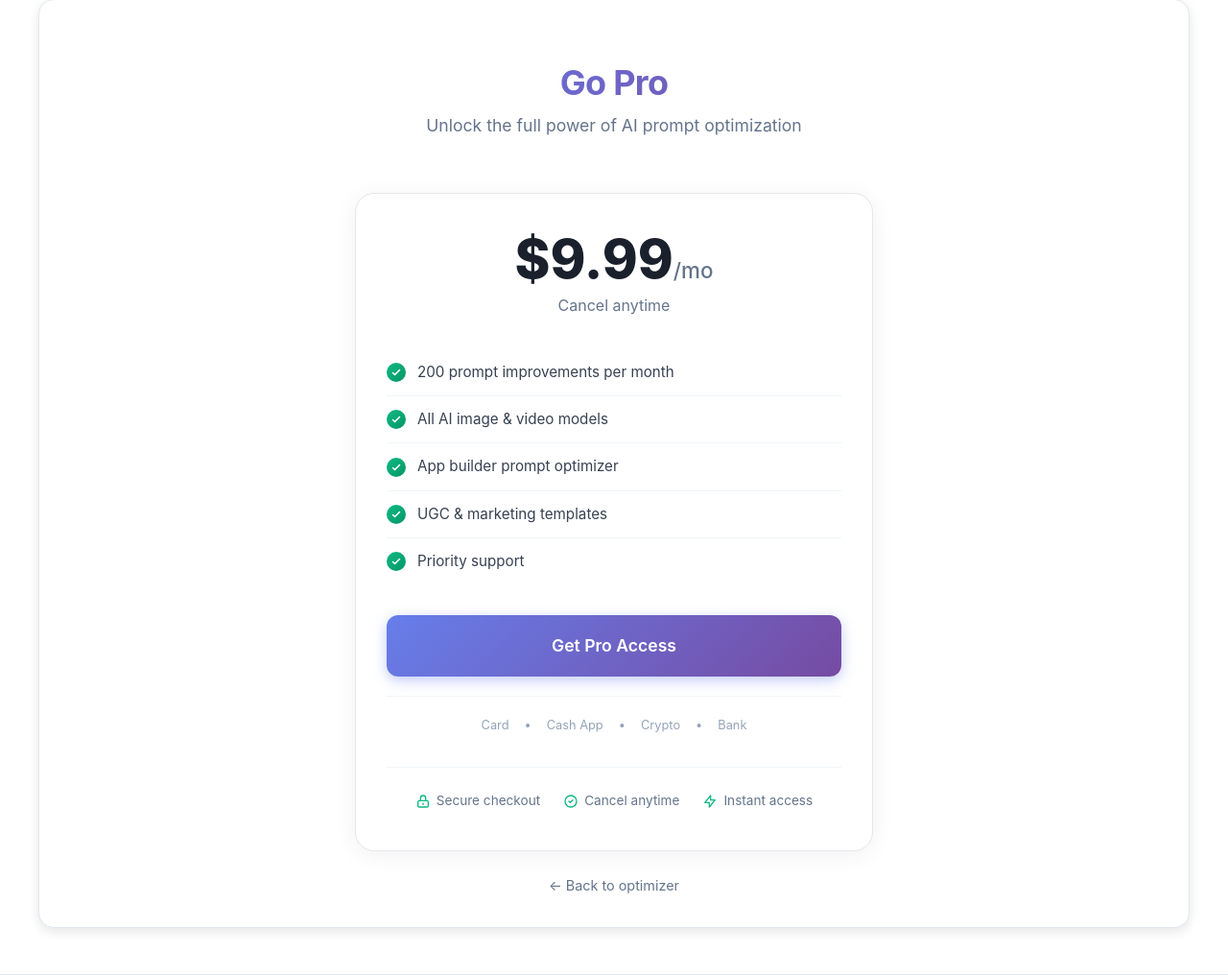
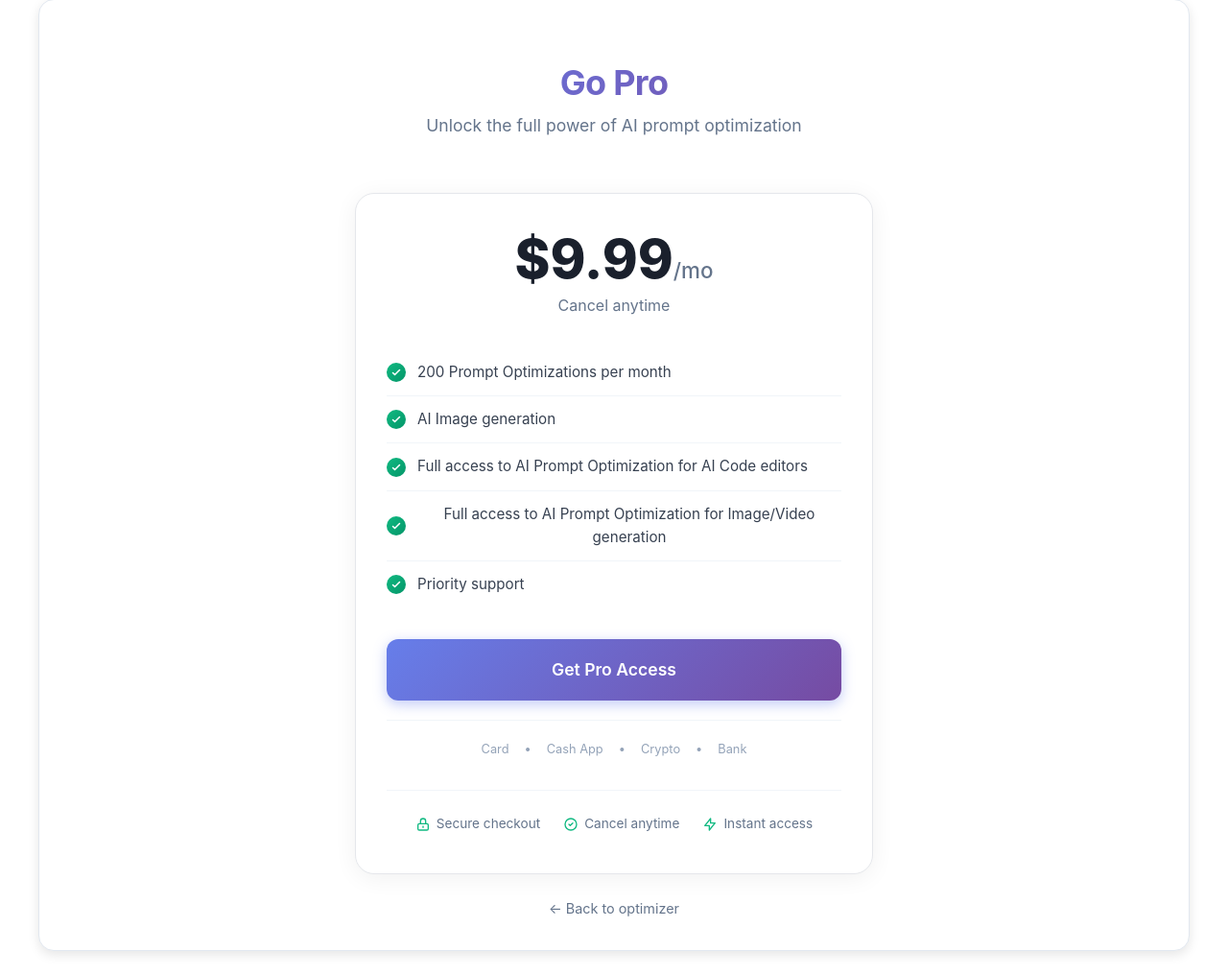
Before and after one commit to SandileGumede/ColdMail-Flask, a Flask app: page /upgrade in a window 1280 px wide. Shown: the part 122-1138 px from the top of the page at 96% size. Run offline with Flask 3, Linux system fonts and the light colour scheme; the visitor is signed in with stand-in values (Sample User, id 1); data comes from the database, SQL or seed files in the repository; parts of the project's set-up code (start-up, migrations or seed data) failed here and were passed over; some libraries are stand-ins or nearby versions.

Commit message:
edits to checkout

```diff
--- a/templates/upgrade.html
+++ b/templates/upgrade.html
@@ -105,19 +105,19 @@
                 <ul class="features-list">
                     <li>
                         <span class="check-icon"><svg fill="none" stroke="currentColor" viewBox="0 0 24 24"><path stroke-linecap="round" stroke-linejoin="round" stroke-width="3" d="M5 13l4 4L19 7"></path></svg></span>
-                        200 prompt improvements per month
+                        200 Prompt Optimizations per month
                     </li>
                     <li>
                         <span class="check-icon"><svg fill="none" stroke="currentColor" viewBox="0 0 24 24"><path stroke-linecap="round" stroke-linejoin="round" stroke-width="3" d="M5 13l4 4L19 7"></path></svg></span>
-                        All AI image & video models
+                        AI Image generation
                     </li>
                     <li>
                         <span class="check-icon"><svg fill="none" stroke="currentColor" viewBox="0 0 24 24"><path stroke-linecap="round" stroke-linejoin="round" stroke-width="3" d="M5 13l4 4L19 7"></path></svg></span>
-                        App builder prompt optimizer
+                        Full access to AI Prompt Optimization for AI Code editors
                     </li>
                     <li>
                         <span class="check-icon"><svg fill="none" stroke="currentColor" viewBox="0 0 24 24"><path stroke-linecap="round" stroke-linejoin="round" stroke-width="3" d="M5 13l4 4L19 7"></path></svg></span>
-                        UGC & marketing templates
+                        Full access to AI Prompt Optimization for Image/Video generation
                     </li>
                     <li>
                         <span class="check-icon"><svg fill="none" stroke="currentColor" viewBox="0 0 24 24"><path stroke-linecap="round" stroke-linejoin="round" stroke-width="3" d="M5 13l4 4L19 7"></path></svg></span>
```
